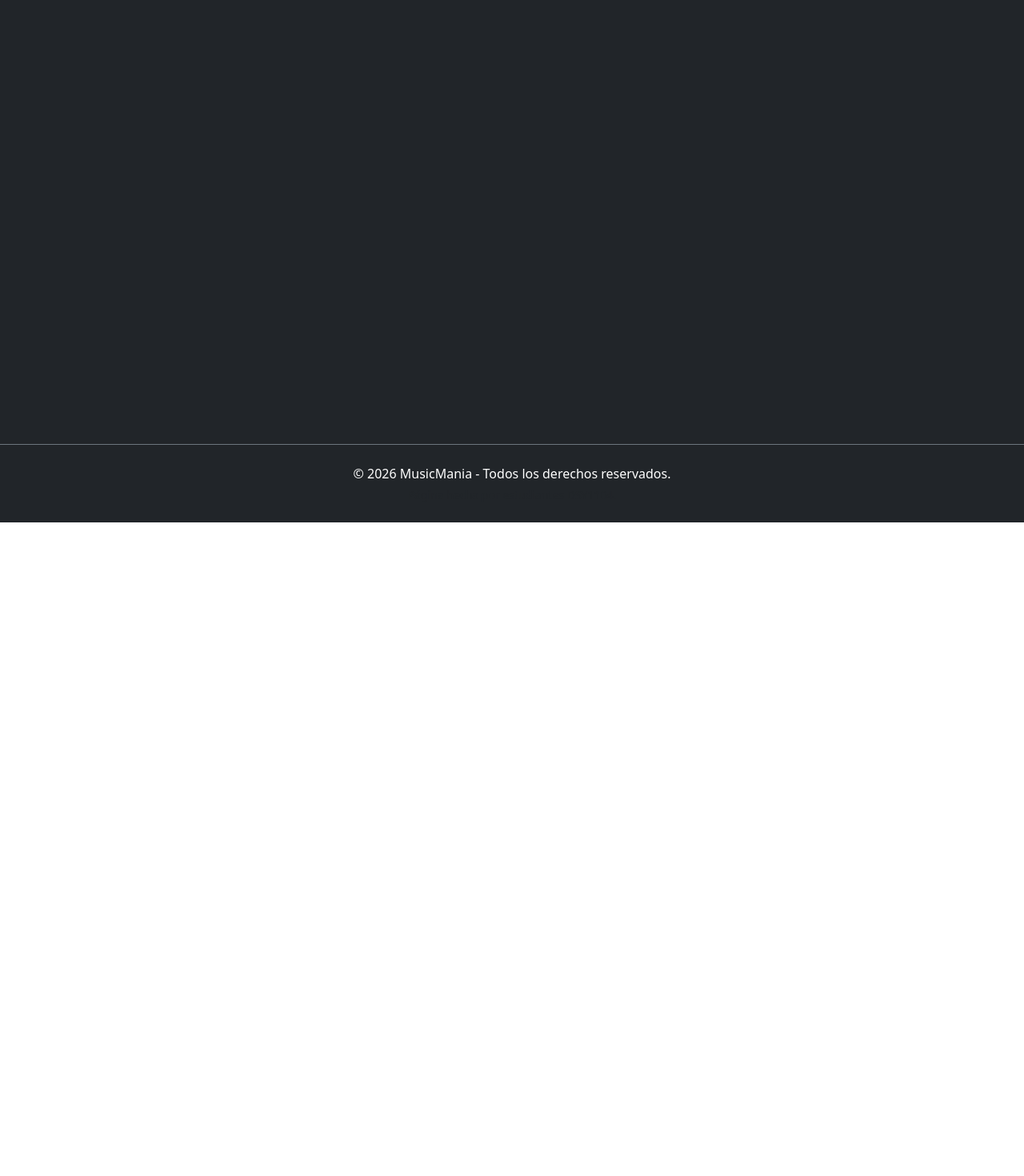
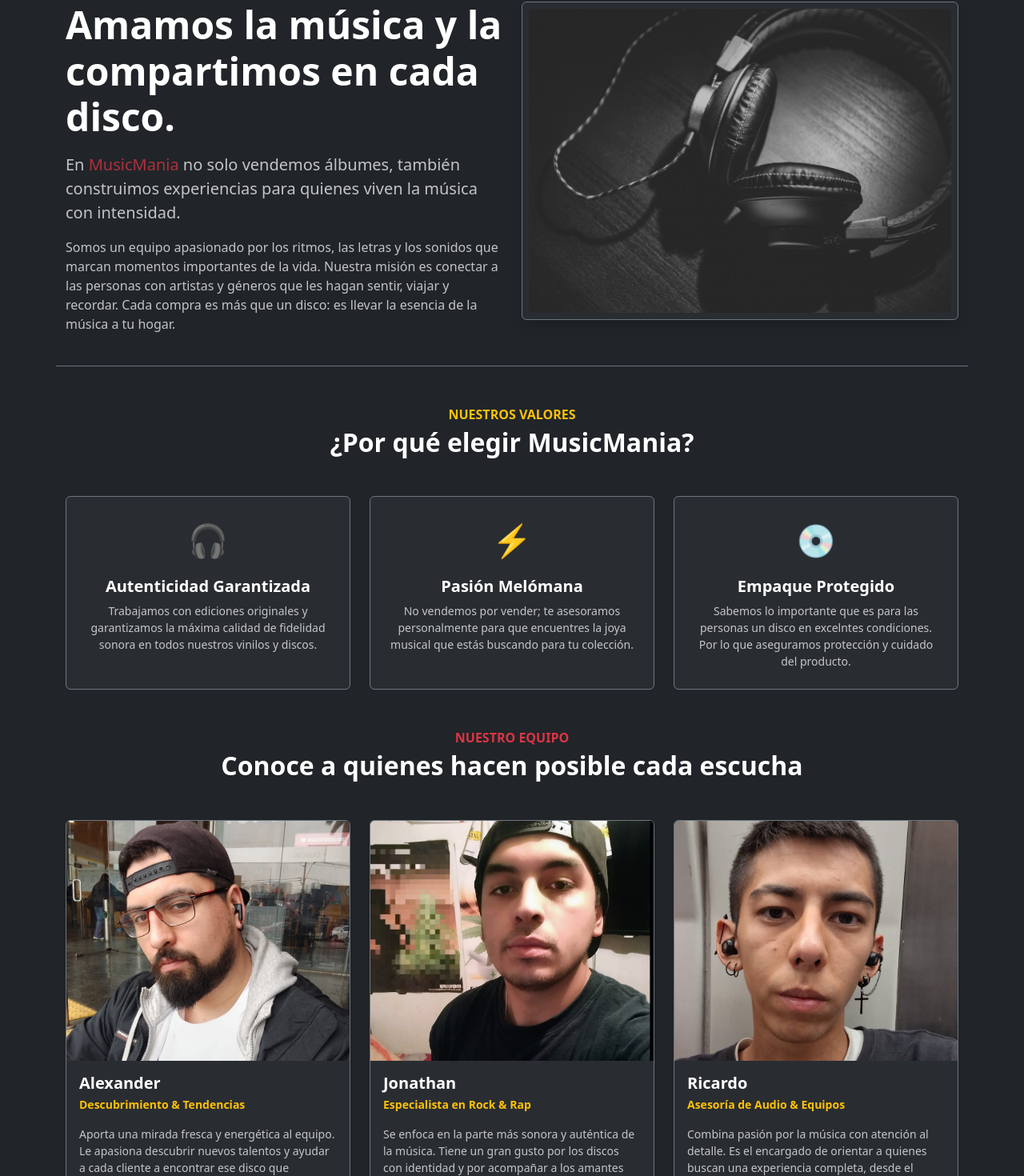
Before and after one commit to jonathan-gaona/MusicMania-react, a React (Vite) app: page /sobre-nosotros in a window 1280 px wide. Shown: the part 147-1617 px from the top of the page at 80% size. Before the commit the page ends 800 px from the top, so only its background shows below. Built offline with nearby package versions, Linux system fonts and the light colour scheme.

Commit message:
Creacion pagina sobre nosotros

```diff
--- a/src/App.jsx
+++ b/src/App.jsx
@@ -4,6 +4,7 @@
 import { Footer } from './components/Footer';
 import { CatalogoAlbumes } from './pages/CatalogoAlbumes';
 import { Home } from './pages/Home';
+import { SobreNosotros } from './pages/SobreNosotros';
 
 function App() {
   // Estado global para controlar los elementos agregados al carrito
@@ -27,6 +28,7 @@
 
           {/* Ruta del Catálogo con funcionalidad de agregar al carrito */}
           <Route path="/catalogo" element={<CatalogoAlbumes agregarAlCarrito={agregarAlCarrito} />} />
+          <Route path="sobre-nosotros" element={<SobreNosotros />} />
 
           {/* Aquí tú y tus compañeros irán agregando las demás rutas del proyecto */}
         </Routes>
--- /dev/null
+++ b/src/pages/SobreNosotros.jsx
@@ -0,0 +1,151 @@
+import React from 'react';
+
+// Datos del equipo para renderizarlos de forma limpia mediante un map
+const equipo = [
+  {
+    id: 1,
+    nombre: 'Alexander',
+    rol: 'Descubrimiento & Tendencias',
+    descripcion:
+      'Aporta una mirada fresca y energética al equipo. Le apasiona descubrir nuevos talentos y ayudar a cada cliente a encontrar ese disco que realmente conecta con su estilo.',
+    imagen: '/img/fotoAlex.jpeg',
+    posicionImagen: 'center 25%'
+  },
+  {
+    id: 2,
+    nombre: 'Jonathan',
+    rol: 'Especialista en Rock & Rap',
+    descripcion:
+      'Se enfoca en la parte más sonora y auténtica de la música. Tiene un gran gusto por los discos con identidad y por acompañar a los amantes del rock y el rap en su próxima compra.',
+    imagen: '/img/fotoJoni.jpeg',
+    posicionImagen: 'center 1%'
+  },
+  {
+    id: 3,
+    nombre: 'Ricardo',
+    rol: 'Asesoría de Audio & Equipos',
+    descripcion:
+      'Combina pasión por la música con atención al detalle. Es el encargado de orientar a quienes buscan una experiencia completa, desde el álbum favorito hasta el equipo de audio ideal.',
+    imagen: '/img/fotoRicardo.jpeg',
+    posicionImagen: 'center 35%'
+  }
+];
+
+export const SobreNosotros = () => {
+  return (
+    <main className="bg-dark text-white min-vh-100 py-5">
+      <div className="container">
+
+        {/* 1. SECCIÓN HISTORIA Y PROPÓSITO */}
+        <section className="row align-items-center mb-5 pb-4 border-bottom border-secondary">
+          <div className="col-lg-6 mb-4 mb-lg-0">
+            <p className="text-uppercase text-danger fw-bold mb-2 tracking-wide">
+              Nuestra Historia
+            </p>
+            <h1 className="display-5 fw-bold mb-3 text-white">
+              Amamos la música y la compartimos en cada disco.
+            </h1>
+            <p className="lead text-light opacity-75">
+              En <strong className="text-danger">MusicMania</strong> no solo vendemos álbumes, también construimos experiencias para quienes viven la música con intensidad.
+            </p>
+            <p className="text-light opacity-75">
+              Somos un equipo apasionado por los ritmos, las letras y los sonidos que marcan momentos importantes de la vida. Nuestra misión es conectar a las personas con artistas y géneros que les hagan sentir, viajar y recordar. Cada compra es más que un disco: es llevar la esencia de la música a tu hogar.
+            </p>
+          </div>
+          <div className="col-lg-6">
+            <div className="border border-secondary rounded shadow p-2 bg-secondary bg-opacity-10">
+              <img
+                src="/img/audifonos.jpg"
+                alt="Equipo de música y álbumes"
+                className="img-fluid rounded"
+                style={{ height: '380px', width: '100%', objectFit: 'cover' }}
+              />
+            </div>
+          </div>
+        </section>
+
+
+        {/* 3. SECCIÓN PILARES / VALORES DE LA TIENDA (Sustituye la colección repetida) */}
+        <section className="mb-5">
+          <div className="text-center mb-5">
+            <p className="text-uppercase text-warning fw-bold mb-1">
+              Nuestros Valores
+            </p>
+            <h2 className="fw-bold text-white">¿Por qué elegir MusicMania?</h2>
+          </div>
+
+          <div className="row g-4 text-center">
+            <div className="col-md-4">
+              <div className="p-4 rounded bg-secondary bg-opacity-10 border border-secondary h-100">
+                <div className="fs-1 text-danger mb-3">🎧</div>
+                <h4 className="h5 fw-bold text-white mb-2">Autenticidad Garantizada</h4>
+                <p className="text-light opacity-75 small mb-0">
+                  Trabajamos con ediciones originales y garantizamos la máxima calidad de fidelidad sonora en todos nuestros vinilos y discos.
+                </p>
+              </div>
+            </div>
+
+            <div className="col-md-4">
+              <div className="p-4 rounded bg-secondary bg-opacity-10 border border-secondary h-100">
+                <div className="fs-1 text-warning mb-3">⚡</div>
+                <h4 className="h5 fw-bold text-white mb-2">Pasión Melómana</h4>
+                <p className="text-light opacity-75 small mb-0">
+                  No vendemos por vender; te asesoramos personalmente para que encuentres la joya musical que estás buscando para tu colección.
+                </p>
+              </div>
+            </div>
+
+            <div className="col-md-4">
+              <div className="p-4 rounded bg-secondary bg-opacity-10 border border-secondary h-100">
+                <div className="fs-1 text-info mb-3">💿</div>
+                <h4 className="h5 fw-bold text-white mb-2">Empaque Protegido</h4>
+                <p className="text-light opacity-75 small mb-0">
+                  Sabemos lo importante que es para las personas un disco en excelntes condiciones. Por lo que aseguramos protección y cuidado del producto.
+                </p>
+              </div>
+            </div>
+          </div>
+        </section>
+
+        {/* 2. SECCIÓN INTEGRANTES DEL EQUIPO */}
+        <section className="mb-5 pb-4 border-bottom border-secondary">
+          <div className="text-center mb-5">
+            <p className="text-uppercase text-danger fw-bold mb-1">
+              Nuestro Equipo
+            </p>
+            <h2 className="fw-bold text-white">
+              Conoce a quienes hacen posible cada escucha
+            </h2>
+          </div>
+
+          <div className="row g-4">
+            {equipo.map((persona) => (
+              <div key={persona.id} className="col-md-4">
+                <div className="card h-100 bg-secondary bg-opacity-10 text-white border-secondary shadow-sm">
+                  <img
+                    src={persona.imagen}
+                    className="card-img-top"
+                    alt={persona.nombre}
+                    style={{
+                      height: '300px',
+                      objectFit: 'cover',
+                      objectPosition: persona.posicionImagen
+                    }}
+                  />
+                  <div className="card-body">
+                    <h3 className="h5 fw-bold text-white mb-1">{persona.nombre}</h3>
+                    <p className="text-warning small fw-semibold mb-3">{persona.rol}</p>
+                    <p className="card-text text-light opacity-75 small">
+                      {persona.descripcion}
+                    </p>
+                  </div>
+                </div>
+              </div>
+            ))}
+          </div>
+        </section>
+
+      </div>
+    </main>
+  );
+};
```
